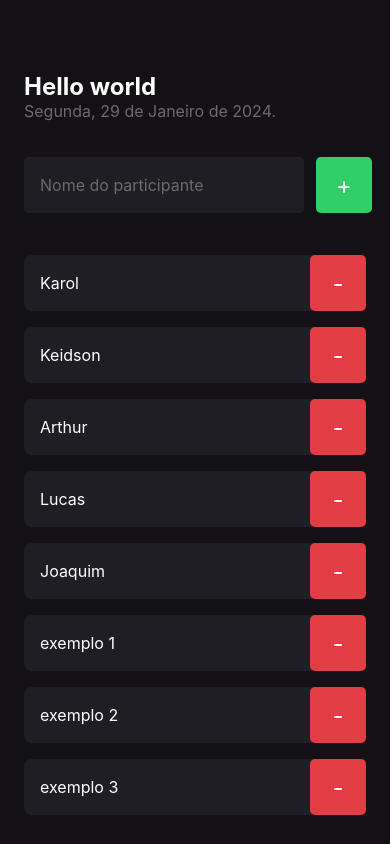
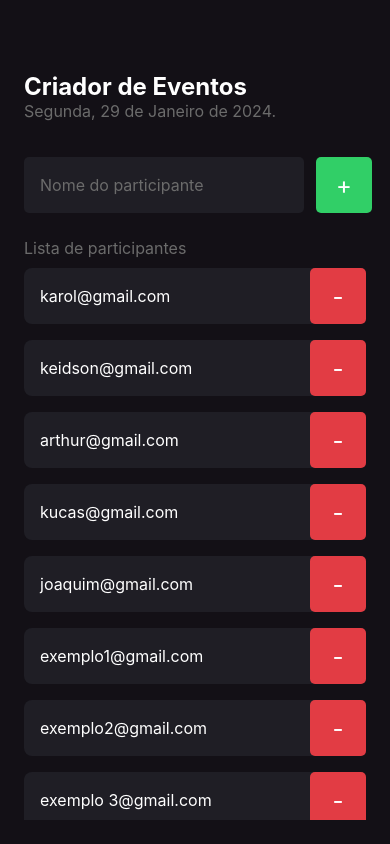
Before and after one commit to keidsondesigner/react-native-imhere, a React Native app: screen / in a window 390 px wide. Built offline with nearby package versions, Linux system fonts and the light colour scheme.

Commit message:
feat: :sparkles: Exibindo Modal de Alerta

```diff
--- a/src/screens/Home/index.tsx
+++ b/src/screens/Home/index.tsx
@@ -1,23 +1,37 @@
-import { FlatList, ScrollView, Text, TextInput, TouchableOpacity, View } from 'react-native';
+import { Alert, FlatList, ScrollView, Text, TextInput, TouchableOpacity, View } from 'react-native';
 
 import { styles } from './styles';
 import { Participant } from '../../components/Participant';
 
 export function Home() {
-  const participants = ['Karol', 'Keidson', 'Arthur', 'Lucas', 'Joaquim', 'exemplo 1', 'exemplo 2', 'exemplo 3', 'exemplo 4', 'exemplo 5'];
+  const participants = ['karol@gmail.com', 'keidson@gmail.com', 'arthur@gmail.com', 'kucas@gmail.com', 'joaquim@gmail.com', 'exemplo1@gmail.com', 'exemplo2@gmail.com', 'exemplo 3@gmail.com', 'exemplo 4@gmail.com', 'exemplo 5@gmail.com'];
 
   function handleParticipantAdd() {
     console.log('Adicionar');
+    if(participants.includes('karol@gmail.com')) {
+      return Alert.alert('Participante existe!', 'Este nome já existe na lista.');
+    }
   }
 
   function handleParticipantRemove(name: string) {
     console.log('remover' + name);
+    return Alert.alert('Remover', 'Remover o participante ' + name + '?',
+    [
+      {
+        text: 'Sim',
+        onPress: () => Alert.alert('Removido', 'O participante ' + name + ' foi removido.')
+      },
+      {
+        text: "Não",
+        style: "cancel"
+      }
+    ]);
   }
 
   return (
     <View style={styles.container}>
       <Text style={styles.eventName}>
-        Hello world
+        Criador de Eventos
       </Text>
       <Text style={styles.eventDate}>
         Segunda, 29 de Janeiro de 2024.
@@ -27,6 +41,7 @@ export function Home() {
           style={styles.input}
           placeholder="Nome do participante"
           placeholderTextColor="#6B6B6B"
+          keyboardType="email-address"
         />
         <TouchableOpacity
           style={styles.button}
@@ -37,6 +52,9 @@ export function Home() {
           </Text>
         </TouchableOpacity>
       </View>
+      <Text style={styles.eventTextList}>
+        Lista de participantes
+      </Text>
       {/*
         <Participant
           name="Keidson"
--- a/src/screens/Home/styles.ts
+++ b/src/screens/Home/styles.ts
@@ -42,10 +42,15 @@ export const styles = StyleSheet.create({
     width: '100%',
     flexDirection: 'row',
     marginTop: 36,
-    marginBottom: 42
+    marginBottom: 25
   },
   listEmptyText: {
     color: '#fff',
     fontSize: 14,
+  },
+  eventTextList: {
+    color: '#6B6B6B',
+    fontSize: 16,
+    marginBottom: 10
   }
 });
```
